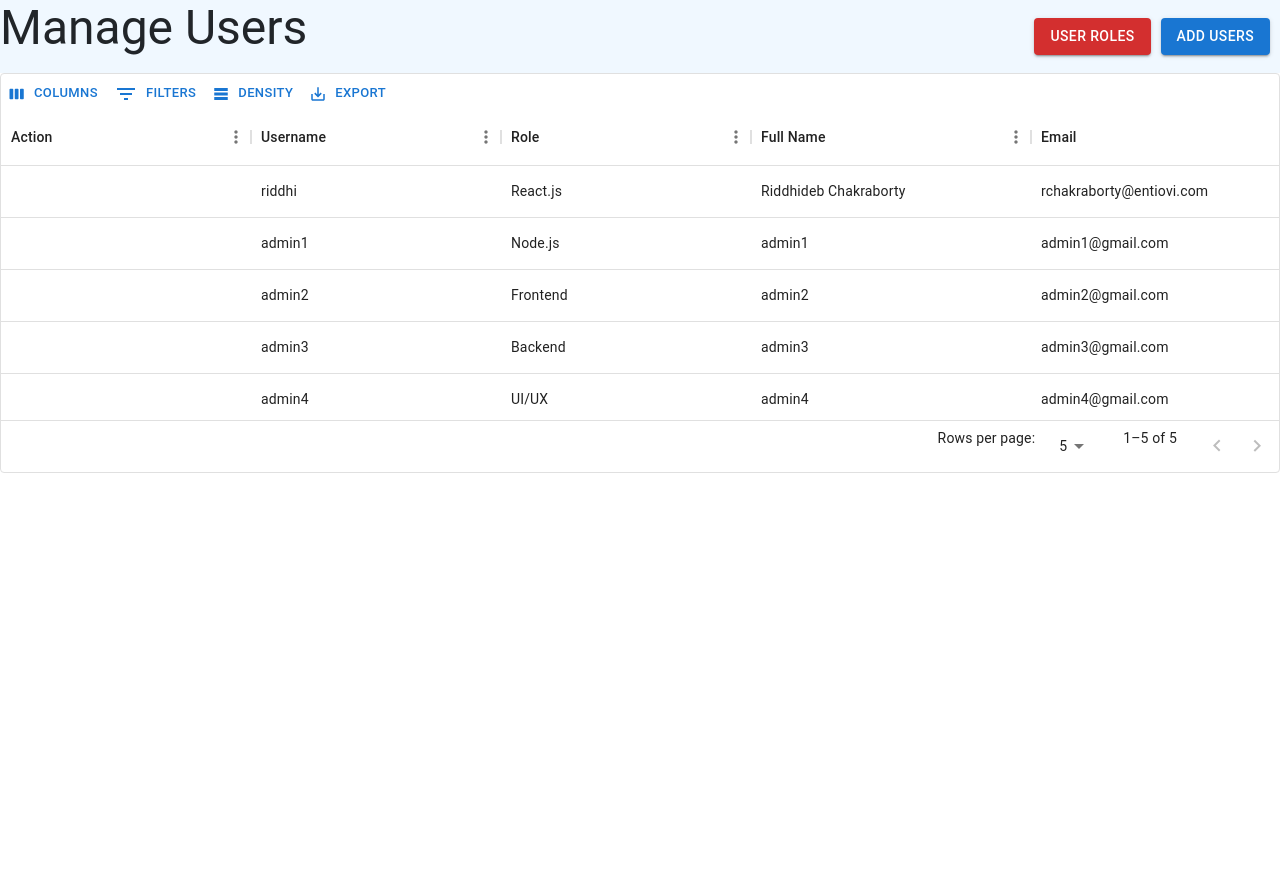
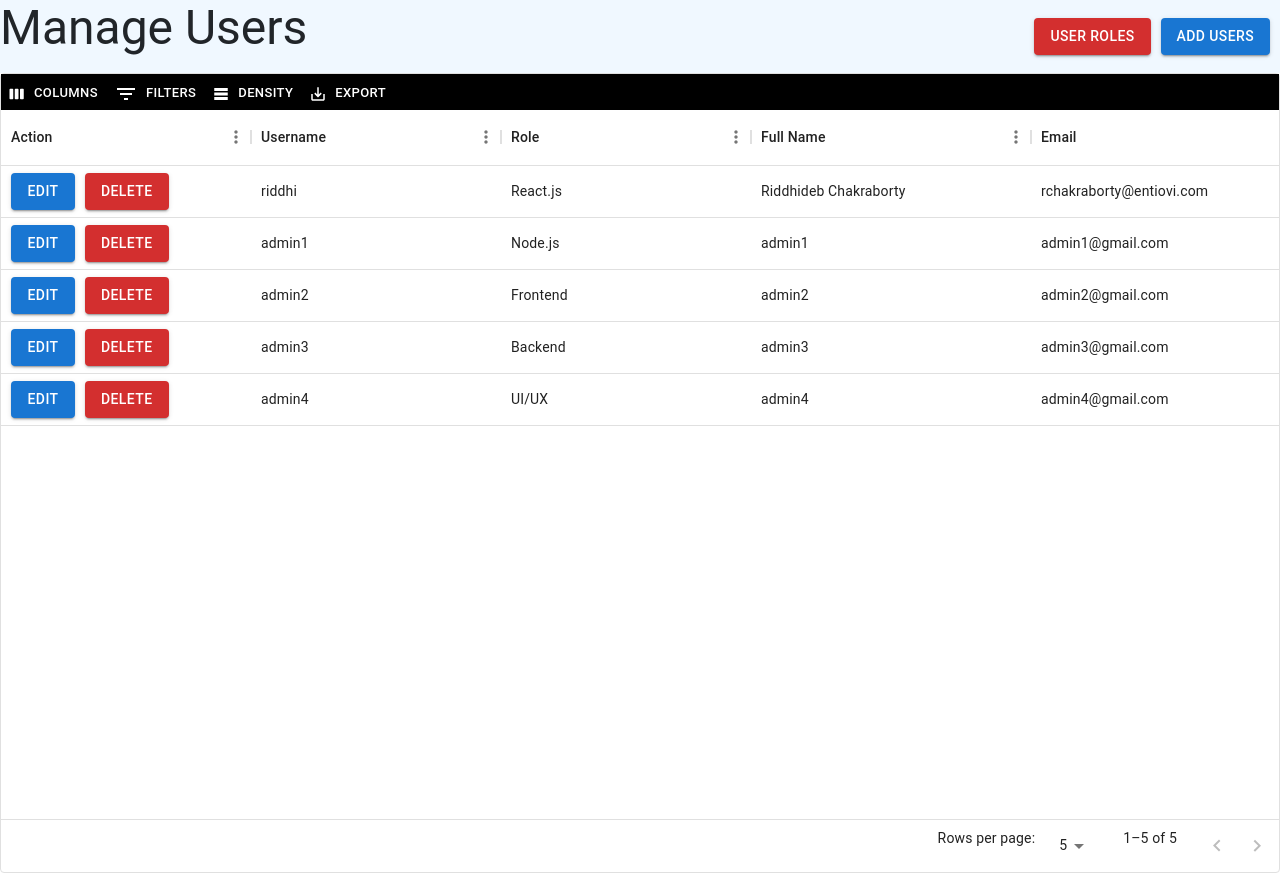
Before and after one commit to RIDDHIDEB/Manage-users, a React (Create React App) app: page /crudtable in a window 1280 px wide. Before the commit the page ends 800 px from the top, so only its background shows below. Built offline with nearby package versions, Linux system fonts and the light colour scheme.

Commit message:
added delete functionality

```diff
--- a/src/CrudTable.js
+++ b/src/CrudTable.js
@@ -1,18 +1,36 @@
 import * as React from 'react';
-import { DataGrid } from '@mui/x-data-grid';
 import {
+  DataGrid,
   GridToolbarContainer,
   GridToolbarColumnsButton,
   GridToolbarFilterButton,
   GridToolbarExport,
   GridToolbarDensitySelector,
 } from '@mui/x-data-grid';
-import { Button,Typography, TextField } from '@mui/material';
+import { Button,Typography } from '@mui/material';
 import AddUser from './AddUser';
 
 export default function CrudTable() {
+  const [data,setData]= React.useState([
+    { id: 1, action:'', username: 'riddhi', role: 'React.js', fullname:'Riddhideb Chakraborty', email:'rchakraborty@entiovi.com', profileimage:'NA', createdat:'12/10/2023'},
+    { id: 2, action:'', username: 'admin1', role: 'Node.js', fullname:'admin1', email:'admin1@gmail.com', profileimage:'--', createdat:'NA'},
+    { id: 3, action:'', username: 'admin2', role: 'Frontend', fullname:'admin2', email:'admin2@gmail.com', profileimage:'--', createdat:'NA'},
+    { id: 4, action:'', username: 'admin3', role: 'Backend', fullname:'admin3', email:'admin3@gmail.com', profileimage:'--', createdat:'NA'},
+    { id: 5, action:'', username: 'admin4', role: 'UI/UX', fullname:'admin4', email:'admin4@gmail.com', profileimage:'--', createdat:'NA'},
+  ]);
+
+  const handleDelete = (id) => {
+    const updatedData = data.filter((item) => item.id !== id);
+    setData(updatedData);
+  };
+
 const columns = [
-  { field: 'action', headerName: 'Action', width: 250 },
+  { field: 'action', headerName: 'Action', width: 250, renderCell:(params)=>(
+    <div style={{display:"flex",gap:"10px"}}>
+    <Button variant='contained'>Edit</Button>
+    <Button variant='contained' color='error' onClick={() => handleDelete(params.row.id)}>Delete</Button>
+    </div>
+  ) },
   { field: 'username', headerName: 'Username', width: 250 },
   { field: 'role', headerName: 'Role', width: 250 },
 
@@ -28,22 +46,18 @@ const columns = [
   { field: 'createdat', headerName: 'Created At', width: 250 },
 ];
 
-const rows = [
-  { id: 1, action:'', username: 'riddhi', role: 'React.js', fullname:'Riddhideb Chakraborty', email:'rchakraborty@entiovi.com', profileimage:'NA', createdat:'12/10/2023'},
-  { id: 2, action:'', username: 'admin1', role: 'Node.js', fullname:'admin1', email:'admin1@gmail.com', profileimage:'NA', createdat:'NA'},
-  { id: 3, action:'', username: 'admin2', role: 'Frontend', fullname:'admin2', email:'admin2@gmail.com', profileimage:'NA', createdat:'NA'},
-  { id: 4, action:'', username: 'admin3', role: 'Backend', fullname:'admin3', email:'admin3@gmail.com', profileimage:'NA', createdat:'NA'},
-  { id: 5, action:'', username: 'admin4', role: 'UI/UX', fullname:'admin4', email:'admin4@gmail.com', profileimage:'NA', createdat:'NA'},
-];
 
 const CustomToolbar=()=> {
   return (
-    <GridToolbarContainer>
-      <GridToolbarColumnsButton />
-      <GridToolbarFilterButton />
-      <GridToolbarDensitySelector />
-      <GridToolbarExport />
+    <>
+    <GridToolbarContainer style={{backgroundColor:"black"}}>
+      <GridToolbarColumnsButton style={{color:"white"}}/>
+      <GridToolbarFilterButton style={{color:"white"}}/>
+      <GridToolbarDensitySelector style={{color:"white"}}/>
+      <GridToolbarExport style={{color:"white"}}/>
     </GridToolbarContainer>
+
+    </>
   );
 }
 
@@ -58,9 +72,9 @@ const CustomToolbar=()=> {
       </div>
 
 
-    <div style={{ height: 400, width: '100%' }}>
+    <div style={{ height: '100vh', width: '100vw' }}>
       <DataGrid
-        rows={rows}
+        rows={data}
         columns={columns}
         slots={{
           toolbar: CustomToolbar,
@@ -70,7 +84,8 @@ const CustomToolbar=()=> {
             paginationModel: { page: 0, pageSize: 5 },
           },
         }}
-        pageSizeOptions={[5, 10]}/>
+        pageSizeOptions={[5, 10]}>
+        </DataGrid>
     </div>
     </>
   );
```
